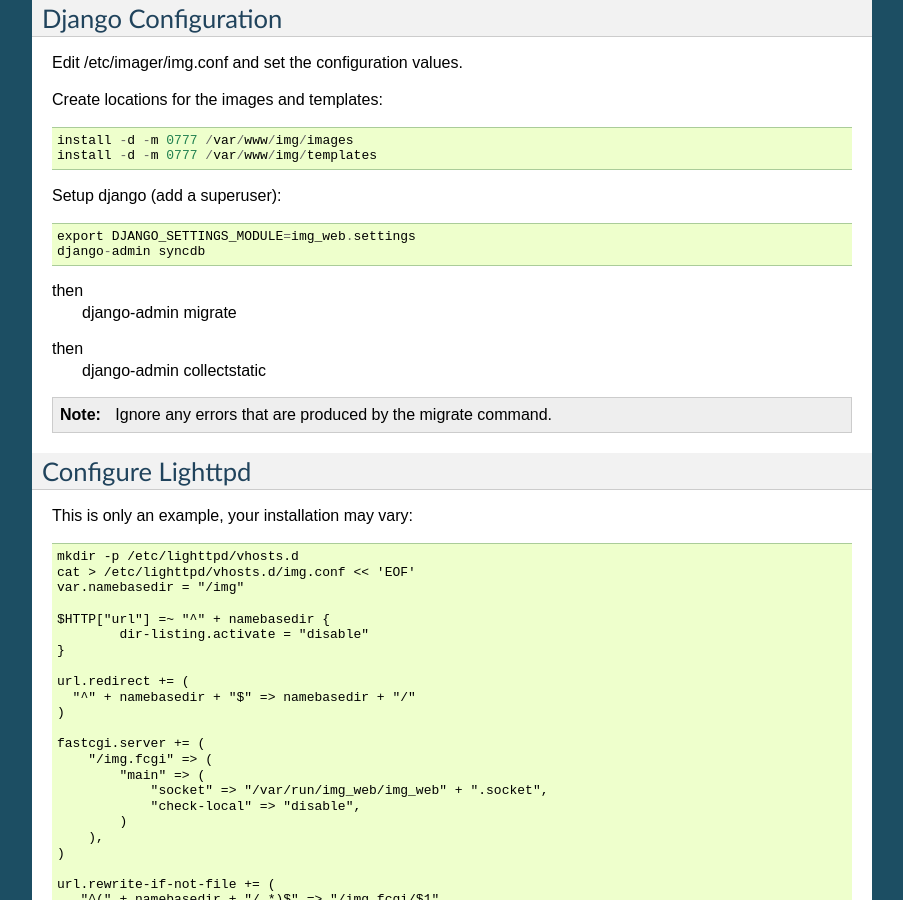
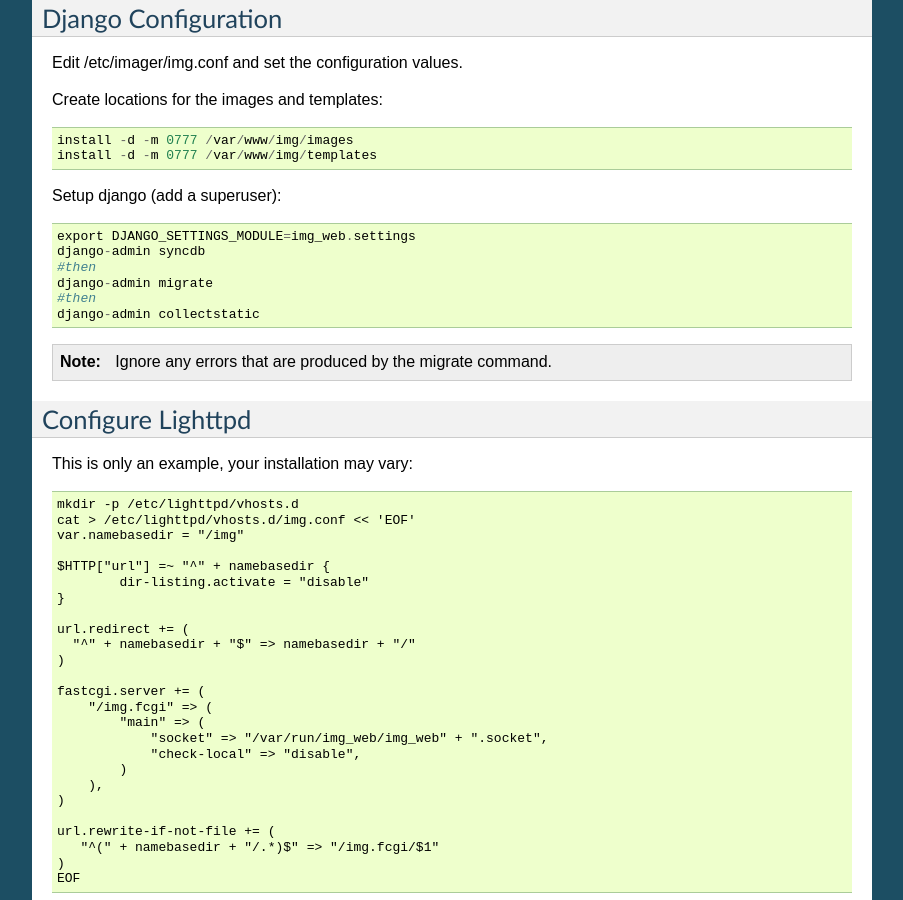
Before and after one commit to MeeGoIntegration/imager, a Sphinx documentation site: the page built from docs/configuration/img-conf.rst, in a window 1280 px wide and 900 px high, scrolled down 1729 px. Shown: the whole window, without its empty margins (198-1101 px from the left). Built offline with Sphinx 7.4.7, drawn with Linux system fonts in a browser that asks for light colours.

Commit message:
fix docs indentation

```diff
--- a/docs/configuration/img-conf.rst
+++ b/docs/configuration/img-conf.rst
@@ -44,9 +44,9 @@
 
  export DJANGO_SETTINGS_MODULE=img_web.settings
  django-admin syncdb
-then
+ #then
  django-admin migrate
-then
+ #then
  django-admin collectstatic
 
 .. note::
```
